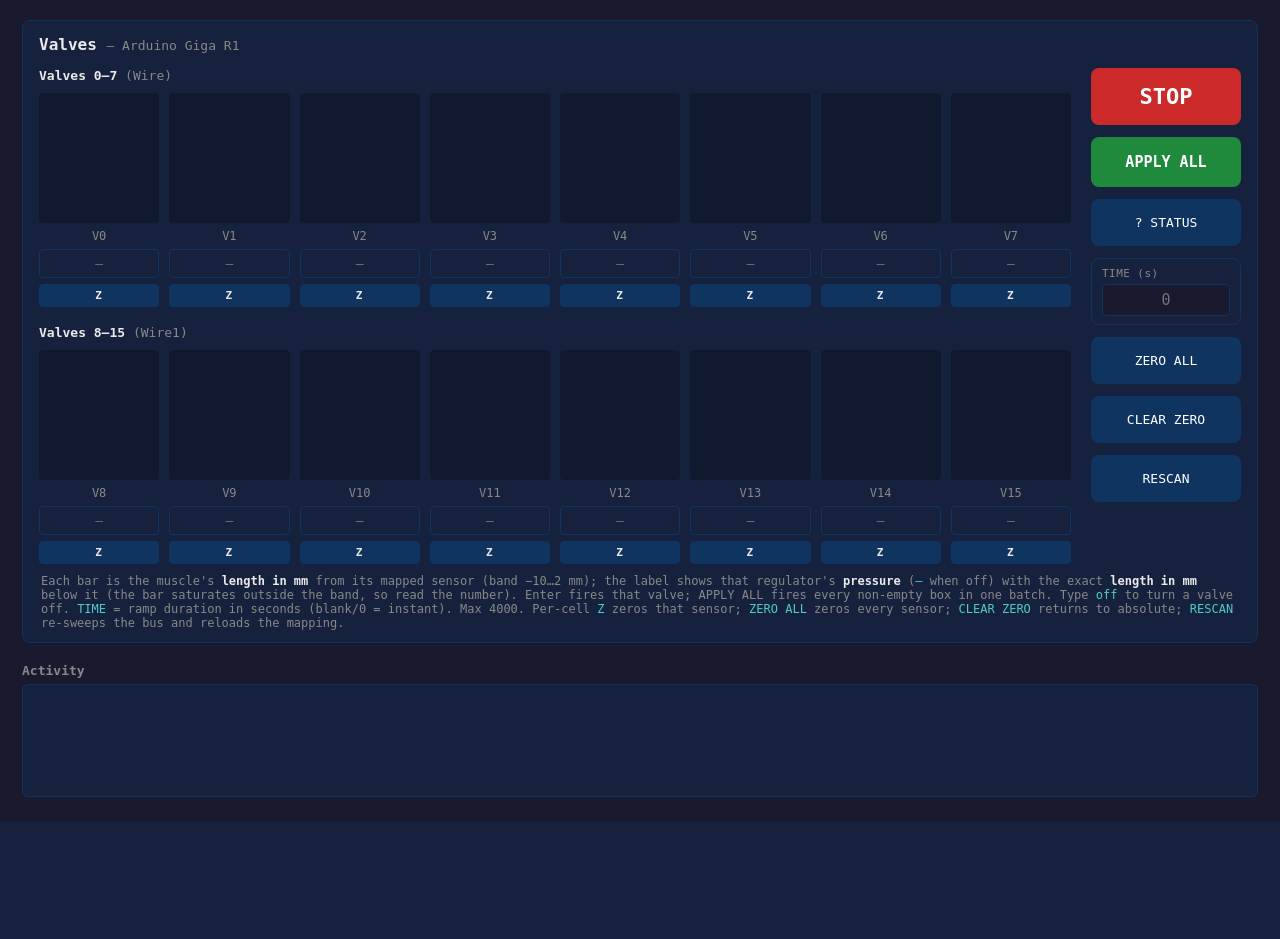
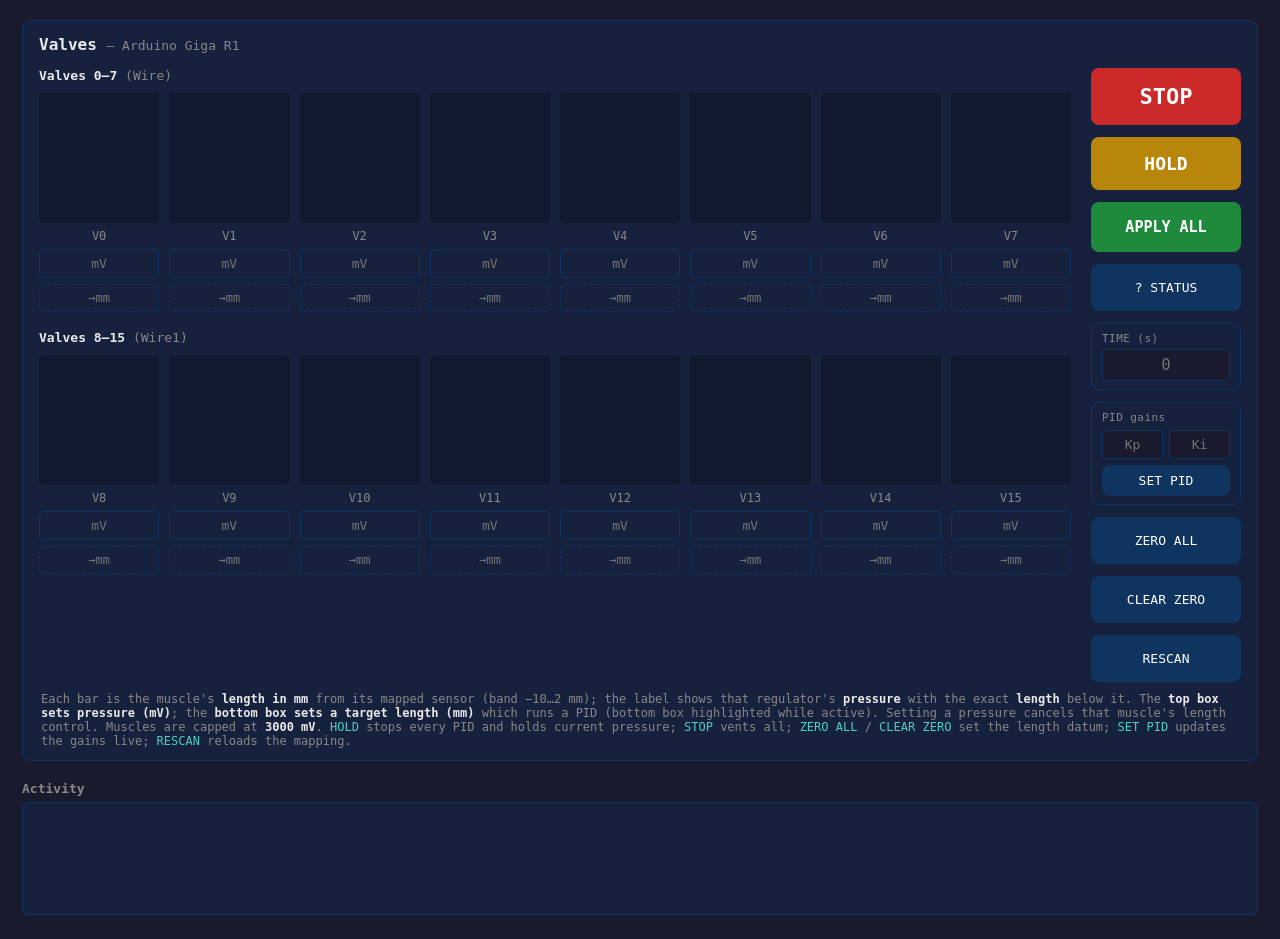
Before and after one commit to kyrixn/regulator-control-app, a Flask app: page / in a window 1280 px wide. Shown: the part 56-995 px from the top of the page. Before the commit the page ends 877 px from the top, so only its background shows below. Run offline with Flask 3, Linux system fonts and the light colour scheme; some libraries are stand-ins or nearby versions.

Commit message:
implemented tunable simple pid length control

```diff
--- a/app.py
+++ b/app.py
@@ -37,6 +37,10 @@
     parse_slave_ids,
 )
 from sensor_mapping import DEFAULT_MAPPING_PATH, load_mapping
+from length_controller import (
+    LengthController, MUSCLE_MAX_MV,
+    DEFAULT_KP, DEFAULT_KI, DEFAULT_KD, DEFAULT_SIGN, DEFAULT_TOLERANCE_MM,
+)
 
 
 app = Flask(__name__)
@@ -52,12 +56,33 @@
 # is absent or disabled.
 valve_controller = None
 encoder_controller = None
+length_controller = None
 _broadcast_started = False
 
 # regulator (valve id) -> {"muscle", "sensor"}; loaded in main(), reloaded on
 # RESCAN so edits to sensor_mapping.json apply without restarting the server.
 sensor_map = {}
 mapping_path = DEFAULT_MAPPING_PATH
+
+
+# ============================================================
+# Mapping helpers (length control is keyed by SENSOR id, since the sensor
+# lives on the muscle while the driving valve may be re-wired)
+# ============================================================
+
+def sensor_to_reg():
+    """Live {sensor_id: valve_id} inverted from the current mapping."""
+    return {m["sensor"]: reg for reg, m in sensor_map.items()
+            if m.get("sensor") is not None}
+
+
+def reg_to_sensor(reg):
+    return sensor_map.get(reg, {}).get("sensor")
+
+
+def muscle_max(reg):
+    """Pressure ceiling for a valve: 3000 mV for a mapped muscle, else 4000."""
+    return MUSCLE_MAX_MV if reg_to_sensor(reg) is not None else MAX_INPUT_VALUE
 
 
 # ============================================================
@@ -135,17 +160,25 @@
         e["slave"]: (e.get("position_mm"), bool(e.get("online")))
         for e in (enc_state or {}).get("encoders", [])
     }
+    controllers = (length_controller.get_state()["controllers"]
+                   if length_controller else {})
     muscles = []
     for reg in range(NUM_VALVES):
         m = sensor_map.get(reg, {})
         sensor = m.get("sensor")
         pos, online = positions.get(sensor, (None, False))
+        c = controllers.get(sensor) if sensor is not None else None
         muscles.append({
             "regulator": reg,
             "muscle": m.get("muscle", f"muscle_{reg:02d}"),
             "sensor": sensor,
             "position_mm": pos,
             "sensor_online": online,
+            "controlled": c is not None,
+            "target_mm": c["target_mm"] if c else None,
+            "output_mv": c["output_mv"] if c else None,
+            "at_target": c["at_target"] if c else False,
+            "max_mv": muscle_max(reg),
         })
     return muscles
 
@@ -153,12 +186,19 @@
 def build_state():
     """Full snapshot pushed to the browser: valves, encoders, joined muscles."""
     enc_state = encoder_controller.get_state() if encoder_controller else None
+    lc = length_controller.get_state() if length_controller else {}
     return {
         "valves": valve_controller.get_state() if valve_controller else None,
         "encoders": enc_state,
         "muscles": _muscles_state(enc_state),
         "length_bar_min_mm": LENGTH_BAR_MIN_MM,
         "length_bar_max_mm": LENGTH_BAR_MAX_MM,
+        "control": {
+            "available": length_controller is not None,
+            "gains": lc.get("gains", {"kp": DEFAULT_KP, "ki": DEFAULT_KI, "kd": DEFAULT_KD}),
+            "tolerance_mm": lc.get("tolerance_mm", DEFAULT_TOLERANCE_MM),
+            "max_mv": lc.get("max_mv", MUSCLE_MAX_MV),
+        },
     }
 
 
@@ -230,19 +270,33 @@
 
 @socketio.on('set_valve')
 def on_set_valve(data):
-    """data = {valve: int, value: int | 'off', ramp: float}"""
+    """data = {valve: int, value: int | 'off', ramp: float}
+
+    A manual pressure command takes the muscle out of length control.
+    Mapped muscles are clamped to the 3000 mV muscle ceiling.
+    """
     if valve_controller is None:
         return
     valve = int(data.get('valve'))
     value = data.get('value')
     ramp = _parse_ramp(data)
+    s = reg_to_sensor(valve)
+    if s is not None and length_controller is not None:
+        length_controller.clear(s)
     if isinstance(value, str) and value.strip().lower() in ('off', 'o', 'x'):
         valve_controller.valve_off(valve, ramp=ramp)
         return
     try:
-        valve_controller.set_valve(valve, int(value), ramp=ramp)
+        val = int(value)
     except (ValueError, TypeError):
         valve_controller.message_queue.append(f"[ERR] V{valve}: invalid value '{value}'")
+        return
+    mx = muscle_max(valve)
+    if val > mx:
+        valve_controller.message_queue.append(
+            f"[ERR] V{valve}: {val} exceeds limit (max {mx})")
+        return
+    valve_controller.set_valve(valve, val, ramp=ramp)
 
 
 @socketio.on('apply_all')
@@ -268,7 +322,7 @@
         except (ValueError, TypeError):
             invalid.append((valve, raw))
             continue
-        if val > MAX_INPUT_VALUE:
+        if val > muscle_max(valve):
             invalid.append((valve, raw))
             continue
         pairs.append((valve, val))
@@ -284,6 +338,13 @@
         valve_controller.message_queue.append("[INFO] APPLY ALL: no values to apply")
         return
 
+    # A manual pressure batch takes any commanded muscle out of length control.
+    if length_controller is not None:
+        for v, _ in pairs:
+            s = reg_to_sensor(v)
+            if s is not None:
+                length_controller.clear(s)
+
     ramp = _parse_ramp(data)
     if valve_controller.set_multiple_valves(pairs, ramp=ramp):
         suffix = f" over {ramp:g}s" if ramp else ""
@@ -298,6 +359,8 @@
 
 @socketio.on('stop')
 def on_stop():
+    if length_controller is not None:
+        length_controller.clear_all()
     if valve_controller is not None:
         valve_controller.emergency_stop()
         valve_controller.message_queue.append('** EMERGENCY STOP (button) **')
@@ -324,18 +387,6 @@
         encoder_controller.zero_all()
 
 
-@socketio.on('zero_sensor')
-def on_zero_sensor(data):
-    """Individual zero — zero one sensor. data = {slave: int}."""
-    if encoder_controller is None:
-        return
-    try:
-        slave = int(data.get('slave'))
-    except (ValueError, TypeError):
-        return
-    encoder_controller.zero(slave)
-
-
 @socketio.on('clear_zero')
 def on_clear_zero():
     """Global CLEAR ZERO — drop every zero offset (back to absolute mm)."""
@@ -352,12 +403,63 @@
     sensor_map = load_mapping(mapping_path)
 
 
+# ---- Length-control events (closed-loop PID, keyed by sensor) ----
+
+def _to_float(v):
+    try:
+        return float(v)
+    except (TypeError, ValueError):
+        return None
+
+
+@socketio.on('set_length')
+def on_set_length(data):
+    """data = {sensor: int, length: float | 'off' | null}. Keyed by sensor id."""
+    if length_controller is None:
+        return
+    try:
+        sensor = int(data.get('sensor'))
+    except (ValueError, TypeError):
+        return
+    length = data.get('length')
+    if length is None or (isinstance(length, str)
+                          and length.strip().lower() in ('', 'off', 'o', 'x')):
+        length_controller.clear(sensor)
+        return
+    mm = _to_float(length)
+    if mm is None:
+        if valve_controller is not None:
+            valve_controller.message_queue.append(
+                f"[ERR] sensor {sensor}: invalid length '{length}'")
+        return
+    length_controller.set_length(sensor, mm)
+
+
+@socketio.on('hold')
+def on_hold():
+    """Global HOLD — stop every PID loop and hold the current pressures."""
+    if length_controller is not None:
+        length_controller.clear_all()
+    if valve_controller is not None:
+        valve_controller._cancel_all_ramps()
+        valve_controller.message_queue.append('** HOLD — PID off, pressure held **')
+
+
+@socketio.on('set_gains')
+def on_set_gains(data):
+    """data = {kp: float, ki: float}."""
+    if length_controller is not None:
+        length_controller.set_gains(kp=_to_float(data.get('kp')),
+                                    ki=_to_float(data.get('ki')))
+
+
 # ============================================================
 # Entry point
 # ============================================================
 
 def main():
-    global valve_controller, encoder_controller, sensor_map, mapping_path
+    global valve_controller, encoder_controller, length_controller
+    global sensor_map, mapping_path
 
     parser = argparse.ArgumentParser(
         description="vc2 pneumatic station web app (valves + RS-485 encoders)")
@@ -371,8 +473,8 @@
     parser.add_argument('--no-encoders', action='store_true',
                         help='Do not open the RS-485 encoder bus')
     # Encoder / Modbus options
-    parser.add_argument('--ids', type=parse_slave_ids, default=parse_slave_ids("50-80"),
-                        help='Encoder slave ids to scan, e.g. 50-80 or 1,2,10')
+    parser.add_argument('--ids', type=parse_slave_ids, default=parse_slave_ids("1,50-80"),
+                        help='Encoder slave ids to scan (default 1,50-80)')
     parser.add_argument('--baud', type=int, default=115200, help='RS-485 baud rate')
     parser.add_argument('--parity', default='N', choices=['N', 'E', 'O'],
                         help='RS-485 parity')
@@ -384,11 +486,22 @@
                         help='Draw-wire drum diameter in mm (default 14.0)')
     parser.add_argument('--timeout', type=float, default=0.06,
                         help='RS-485 per-read timeout (s)')
-    parser.add_argument('--interval', type=float, default=0.2,
+    parser.add_argument('--interval', type=float, default=0.05,
                         help='Seconds between encoder poll cycles')
     # Sensor mapping
     parser.add_argument('--mapping', default=DEFAULT_MAPPING_PATH,
                         help='Path to the sensor↔regulator mapping JSON')
+    # Length control (PID)
+    parser.add_argument('--kp', type=float, default=DEFAULT_KP,
+                        help='Length PID proportional gain (mV/mm)')
+    parser.add_argument('--ki', type=float, default=DEFAULT_KI,
+                        help='Length PID integral gain (mV/mm/s)')
+    parser.add_argument('--kd', type=float, default=DEFAULT_KD,
+                        help='Length PID derivative gain')
+    parser.add_argument('--pid-sign', type=int, default=DEFAULT_SIGN, choices=[-1, 1],
+                        help='Plant sign: -1 = pressure up shortens the muscle')
+    parser.add_argument('--tolerance', type=float, default=DEFAULT_TOLERANCE_MM,
+                        help='Length deadband (mm): within this of target, stop trimming')
     # Web server
     parser.add_argument('--host', default='0.0.0.0', help='Web server host')
     parser.add_argument('--http-port', type=int, default=5000,
@@ -432,6 +545,20 @@
         print("[ERR] Opened neither device. Check connections / --valve-port / --rs485-port.")
         return
 
+    if valve_controller is not None and encoder_controller is not None:
+        length_controller = LengthController(
+            valve_controller, encoder_controller,
+            sensor_to_reg=sensor_to_reg,
+            kp=args.kp, ki=args.ki, kd=args.kd, sign=args.pid_sign,
+            tolerance_mm=args.tolerance,
+            message_queue=valve_controller.message_queue,
+        )
+        length_controller.start()
+        print(f"Length control : ON (Kp={args.kp:g} Ki={args.ki:g} Kd={args.kd:g}, "
+              f"sign={args.pid_sign}, ±{args.tolerance:g} mm, muscle max {MUSCLE_MAX_MV} mV)")
+    else:
+        print("Length control : off (needs both valve + encoder devices)")
+
     print(f"\n[OK] Serving on http://{args.host}:{args.http_port}")
     try:
         socketio.run(app, host=args.host, port=args.http_port,
@@ -439,6 +566,8 @@
     except KeyboardInterrupt:
         print("\n[STOP] Shutting down...")
     finally:
+        if length_controller is not None:
+            length_controller.stop()
         if valve_controller is not None:
             try:
                 valve_controller.emergency_stop()
--- a/encoder_controller.py
+++ b/encoder_controller.py
@@ -44,7 +44,7 @@ from modbus_rtu import (
 
 
 DEFAULT_COUNTS_PER_TURN = 2_097_152  # 21-bit single-turn resolution
-DEFAULT_SLAVE_IDS = tuple(range(50, 81))  # matches rs485-reader's 50-80 default
+DEFAULT_SLAVE_IDS = (1,) + tuple(range(50, 81))  # id 1 plus the 50-80 range
 DEFAULT_DRUM_DIAMETER_MM = 14.0  # draw-wire drum: thread displacement = arc length
 
 
--- a/sensor_mapping.json
+++ b/sensor_mapping.json
@@ -1,6 +1,8 @@
 {
   "_comment": "Maps each regulator (valve id 0-15) to the sensor (RS-485 slave id) measuring its muscle's length. Edit sensor ids to match wiring; use null to leave a regulator unmapped. Edits take effect on the next RESCAN.",
   "muscles": [
+    { "muscle": "muscle_00", "regulator": 1,  "sensor": 1 },
+    { "muscle": "muscle_00", "regulator": 2,  "sensor": 54 },
     { "muscle": "muscle_00", "regulator": 8,  "sensor": 57 },
     { "muscle": "muscle_01", "regulator": 9,  "sensor": 58 },
     { "muscle": "muscle_02", "regulator": 11,  "sensor": 66 },
--- a/static/app.js
+++ b/static/app.js
@@ -1,13 +1,14 @@
-// Front-end for the vc2 pneumatic station web app (controller branch).
-// Each of the 16 valve cells now shows its muscle's LENGTH (mm, from the mapped
-// sensor) as a bar and the regulator's PRESSURE as text. The standalone encoder
-// table is gone; sensors are zeroed per-cell or globally.
+// Front-end for the vc2 pneumatic station web app (len_control branch).
+// Each of the 16 valve cells shows its muscle's LENGTH (mm, from the mapped
+// sensor) as a bar and the regulator's PRESSURE as text. Each cell has two
+// inputs: a PRESSURE box (mV) and a target-LENGTH box (mm) that runs a PID
+// (keyed by sensor id). Global HOLD stops all PID loops and holds pressure.
 
 const NUM_VALVES = 16;
 let MAX_VALUE = 4000;         // valve setpoint limit, overwritten by server state
 
 const socket = io();
-const valveEls = [];          // index -> { input, bar, label, cell, id, zeroBtn, sensor }
+const valveEls = [];          // index -> { input, lenInput, bar, press, len, cell, id, sensor, maxmv }
 
 // ------------------------------------------------------------------
 // Build the two rows of 8 valves
@@ -41,27 +42,30 @@ function buildValves() {
 
       const input = document.createElement('input');
       input.type = 'text';
-      input.placeholder = '–';
+      input.className = 'press-input';
+      input.placeholder = 'mV';
+      input.title = 'Set pressure (mV)';
       input.addEventListener('keydown', (e) => {
         if (e.key === 'Enter') submitSingle(i, input);
       });
 
-      const zeroBtn = document.createElement('button');
-      zeroBtn.className = 'zero-btn';
-      zeroBtn.textContent = 'Z';
-      zeroBtn.title = 'Zero this sensor';
-      zeroBtn.addEventListener('click', () => {
-        const s = valveEls[i].sensor;
-        if (s !== null && s !== undefined) socket.emit('zero_sensor', { slave: s });
+      const lenInput = document.createElement('input');
+      lenInput.type = 'text';
+      lenInput.className = 'len-input';
+      lenInput.placeholder = '→mm';
+      lenInput.title = 'Set target length (mm) — runs PID';
+      lenInput.addEventListener('keydown', (e) => {
+        if (e.key === 'Enter') submitLength(i);
       });
 
       cell.appendChild(barArea);
       cell.appendChild(id);
       cell.appendChild(input);
-      cell.appendChild(zeroBtn);
+      cell.appendChild(lenInput);
       container.appendChild(cell);
 
-      valveEls[i] = { input, bar, label, press, len, cell, id, zeroBtn, sensor: null };
+      valveEls[i] = { input, lenInput, bar, label, press, len, cell, id,
+                      sensor: null, maxmv: MAX_VALUE };
     }
   }
 }
@@ -91,12 +95,37 @@ function submitSingle(valve, input) {
     logLine(`[ERR] V${valve}: invalid value '${input.value}'`);
     return;
   }
-  if (value > MAX_VALUE) {
-    logLine(`[ERR] V${valve}: ${value} exceeds limit (max ${MAX_VALUE})`);
+  const mx = valveEls[valve].maxmv || MAX_VALUE;
+  if (value > mx) {
+    logLine(`[ERR] V${valve}: ${value} exceeds limit (max ${mx})`);
     return;
   }
   socket.emit('set_valve', { valve, value, ramp });
   input.value = '';
+}
+
+// Set a target length (mm) for this cell's muscle — keyed by SENSOR id.
+function submitLength(i) {
+  const el = valveEls[i];
+  const sensor = el.sensor;
+  if (sensor === null || sensor === undefined) {
+    logLine(`[ERR] V${i}: no mapped sensor for length control`);
+    return;
+  }
+  const t = el.lenInput.value.trim().toLowerCase();
+  if (t === '') return;
+  if (t === 'off' || t === 'o' || t === 'x') {
+    socket.emit('set_length', { sensor, length: 'off' });
+    el.lenInput.value = '';
+    return;
+  }
+  const mm = parseFloat(t);
+  if (!Number.isFinite(mm)) {
+    logLine(`[ERR] V${i}: invalid length '${el.lenInput.value}'`);
+    return;
+  }
+  socket.emit('set_length', { sensor, length: mm });
+  el.lenInput.value = '';
 }
 
 function applyAll() {
@@ -135,6 +164,7 @@ function applyAll() {
 }
 
 document.getElementById('btnStop').addEventListener('click', () => socket.emit('stop'));
+document.getElementById('btnHold').addEventListener('click', () => socket.emit('hold'));
 document.getElementById('btnApply').addEventListener('click', applyAll);
 document.getElementById('btnStatus').addEventListener('click', () => socket.emit('status'));
 
@@ -142,6 +172,19 @@ document.getElementById('btnStatus').addEventListener('click', () => socket.emit
 document.getElementById('btnZero').addEventListener('click', () => socket.emit('zero'));
 document.getElementById('btnClear').addEventListener('click', () => socket.emit('clear_zero'));
 document.getElementById('btnRescan').addEventListener('click', () => socket.emit('rescan'));
+
+// PID gains — apply Kp/Ki live.
+const kpInput = document.getElementById('kpInput');
+const kiInput = document.getElementById('kiInput');
+let gainsInit = false;   // seed the fields once from the server, then leave them to the user
+document.getElementById('btnGains').addEventListener('click', () => {
+  const kp = parseFloat(kpInput.value);
+  const ki = parseFloat(kiInput.value);
+  const payload = {};
+  if (Number.isFinite(kp)) payload.kp = kp;
+  if (Number.isFinite(ki)) payload.ki = ki;
+  if (Object.keys(payload).length) socket.emit('set_gains', payload);
+});
 
 // ------------------------------------------------------------------
 // Rendering — valves (length bar + pressure text) joined with sensors
@@ -198,14 +241,35 @@ function renderValves(state) {
       el.cell.classList.remove('on');
     }
 
-    // Per-cell zero target.
-    const sensor = (m.sensor === undefined) ? null : m.sensor;
+    // Length-control target box (keyed by the muscle's SENSOR id).
+    const sensor = (m.sensor === undefined || m.sensor === null) ? null : m.sensor;
     el.sensor = sensor;
+    el.maxmv = m.max_mv || MAX_VALUE;
     const mapped = sensor !== null;
-    el.zeroBtn.disabled = !mapped;
-    el.zeroBtn.title = mapped
-      ? `Zero sensor ${sensor}${m.sensor_online ? '' : ' (offline)'}`
-      : 'No sensor mapped';
+    el.lenInput.disabled = !mapped;
+    if (!mapped) {
+      el.lenInput.placeholder = '—';
+      el.cell.classList.remove('len-ctrl', 'len-ok');
+    } else if (m.controlled) {
+      const tgt = Number(m.target_mm).toFixed(2);
+      el.lenInput.placeholder = `${m.at_target ? '✓' : '▶'} ${tgt}`;
+      el.lenInput.title = `Length PID → ${tgt} mm (out ${m.output_mv} mV`
+        + `${m.at_target ? ', on target' : ''}). Type a value to change, 'off' to release.`;
+      el.cell.classList.add('len-ctrl');
+      el.cell.classList.toggle('len-ok', !!m.at_target);
+    } else {
+      el.lenInput.placeholder = '→mm';
+      el.lenInput.title = 'Set target length (mm) — runs PID';
+      el.cell.classList.remove('len-ctrl', 'len-ok');
+    }
+  }
+
+  // Seed the PID gain fields once from the server.
+  const gains = (state.control && state.control.gains) || null;
+  if (gains && !gainsInit) {
+    if (kpInput.value === '') kpInput.value = gains.kp;
+    if (kiInput.value === '') kiInput.value = gains.ki;
+    gainsInit = true;
   }
 
   if (!vstate) {
--- a/static/style.css
+++ b/static/style.css
@@ -120,23 +120,26 @@ body {
 }
 .valve input:focus { outline: none; border-color: var(--highlight); }
 
-.zero-btn {
-  width: 100%;
-  background: var(--accent);
-  color: var(--text);
-  border: 1px solid var(--accent);
-  border-radius: 4px;
-  padding: 4px 0;
-  font-family: inherit;
-  font-size: 11px;
+/* Length-target box: distinct from the pressure box; glows while PID active. */
+.valve input.len-input {
+  color: var(--highlight);
+  border-style: dashed;
+  font-size: 12px;
+}
+.valve input.len-input:disabled { opacity: 0.3; cursor: default; }
+.valve.len-ctrl { outline: 1px solid var(--highlight); outline-offset: 1px; border-radius: 4px; }
+.valve.len-ctrl input.len-input {
+  border-style: solid;
+  background: rgba(78, 205, 196, 0.12);
   font-weight: 700;
-  letter-spacing: 0.08em;
-  cursor: pointer;
-  transition: background 0.12s;
 }
-.zero-btn:hover:not(:disabled) { background: var(--accent-h); }
-.zero-btn:active:not(:disabled) { transform: translateY(1px); }
-.zero-btn:disabled { opacity: 0.35; cursor: default; }
+/* On target (within tolerance): green instead of cyan. */
+.valve.len-ctrl.len-ok { outline-color: var(--active); }
+.valve.len-ctrl.len-ok input.len-input {
+  color: var(--active);
+  border-color: var(--active);
+  background: rgba(0, 255, 136, 0.12);
+}
 
 /* ---- Controls (shared by both panels) ---- */
 .controls {
@@ -160,6 +163,8 @@ body {
 .btn:active { transform: translateY(1px); }
 .btn-stop { background: var(--stop); font-size: 22px; }
 .btn-stop:hover { background: var(--stop-h); }
+.btn-hold { background: #b8860b; font-size: 18px; }
+.btn-hold:hover { background: #d4a017; }
 .btn-apply { background: var(--apply); }
 .btn-apply:hover { background: var(--apply-h); }
 .btn-accent { background: var(--accent); font-size: 13px; font-weight: 400; }
@@ -185,6 +190,29 @@ body {
   font-size: 15px;
 }
 .time-field input:focus { outline: none; border-color: var(--highlight); }
+
+.pid-field {
+  display: flex; flex-direction: column; gap: 6px;
+  background: var(--panel);
+  border: 1px solid var(--accent);
+  border-radius: 8px;
+  padding: 8px 10px;
+}
+.pid-field label { font-size: 11px; color: var(--text-dim); letter-spacing: 0.04em; }
+.pid-row { display: flex; gap: 6px; }
+.pid-row input {
+  width: 100%; min-width: 0;
+  background: var(--bg);
+  color: var(--text);
+  border: 1px solid var(--accent);
+  border-radius: 4px;
+  padding: 6px 4px;
+  text-align: center;
+  font-family: inherit;
+  font-size: 13px;
+}
+.pid-row input:focus { outline: none; border-color: var(--highlight); }
+.pid-field .btn { padding: 8px 0; }
 
 /* ---- Hints & log ---- */
 .hint { color: var(--text-dim); font-size: 12px; margin: 10px 2px 6px; }
--- a/templates/index.html
+++ b/templates/index.html
@@ -32,11 +32,20 @@
       </div>
       <aside class="controls">
         <button id="btnStop" class="btn btn-stop">STOP</button>
+        <button id="btnHold" class="btn btn-hold">HOLD</button>
         <button id="btnApply" class="btn btn-apply">APPLY ALL</button>
         <button id="btnStatus" class="btn btn-accent">? STATUS</button>
         <div class="time-field">
           <label for="timeInput">TIME (s)</label>
           <input type="text" id="timeInput" placeholder="0" inputmode="decimal">
+        </div>
+        <div class="pid-field">
+          <label>PID gains</label>
+          <div class="pid-row">
+            <input type="text" id="kpInput" placeholder="Kp" inputmode="decimal">
+            <input type="text" id="kiInput" placeholder="Ki" inputmode="decimal">
+          </div>
+          <button id="btnGains" class="btn btn-accent">SET PID</button>
         </div>
         <button id="btnZero" class="btn btn-accent">ZERO ALL</button>
         <button id="btnClear" class="btn btn-accent">CLEAR ZERO</button>
@@ -46,15 +55,16 @@
     <p class="hint">
       Each bar is the muscle's <strong>length in mm</strong> from its mapped
       sensor (band <span id="rangeHint">−10…2</span> mm); the label shows that
-      regulator's <strong>pressure</strong> (<code>–</code> when off) with the
-      exact <strong>length in mm</strong> below it (the bar saturates outside
-      the band, so read the number). Enter
-      fires that valve; APPLY ALL fires every non-empty box in one batch. Type
-      <code>off</code> to turn a valve off. <code>TIME</code> = ramp duration in
-      seconds (blank/0 = instant). Max <span id="maxHint">4000</span>. Per-cell
-      <code>Z</code> zeros that sensor; <code>ZERO ALL</code> zeros every sensor;
-      <code>CLEAR ZERO</code> returns to absolute; <code>RESCAN</code> re-sweeps
-      the bus and reloads the mapping.
+      regulator's <strong>pressure</strong> with the exact <strong>length</strong>
+      below it. The <strong>top box sets pressure (mV)</strong>; the
+      <strong>bottom box sets a target length (mm)</strong> which runs a PID
+      (bottom box highlighted while active). Setting a pressure cancels that
+      muscle's length control. Muscles are capped at
+      <strong>3000&nbsp;mV</strong>. <code>HOLD</code> stops every PID and holds
+      current pressure; <code>STOP</code> vents all; <code>ZERO ALL</code> /
+      <code>CLEAR ZERO</code> set the length datum; <code>SET PID</code> updates
+      the gains live; <code>RESCAN</code> reloads the mapping.
+      <span id="maxHint" hidden>4000</span>
     </p>
   </section>
 
```
Also changed, not shown: Phase0test.py (+27 -16 lines), length_controller.py (added, +257 -0 lines), README.md, 1 other file.
